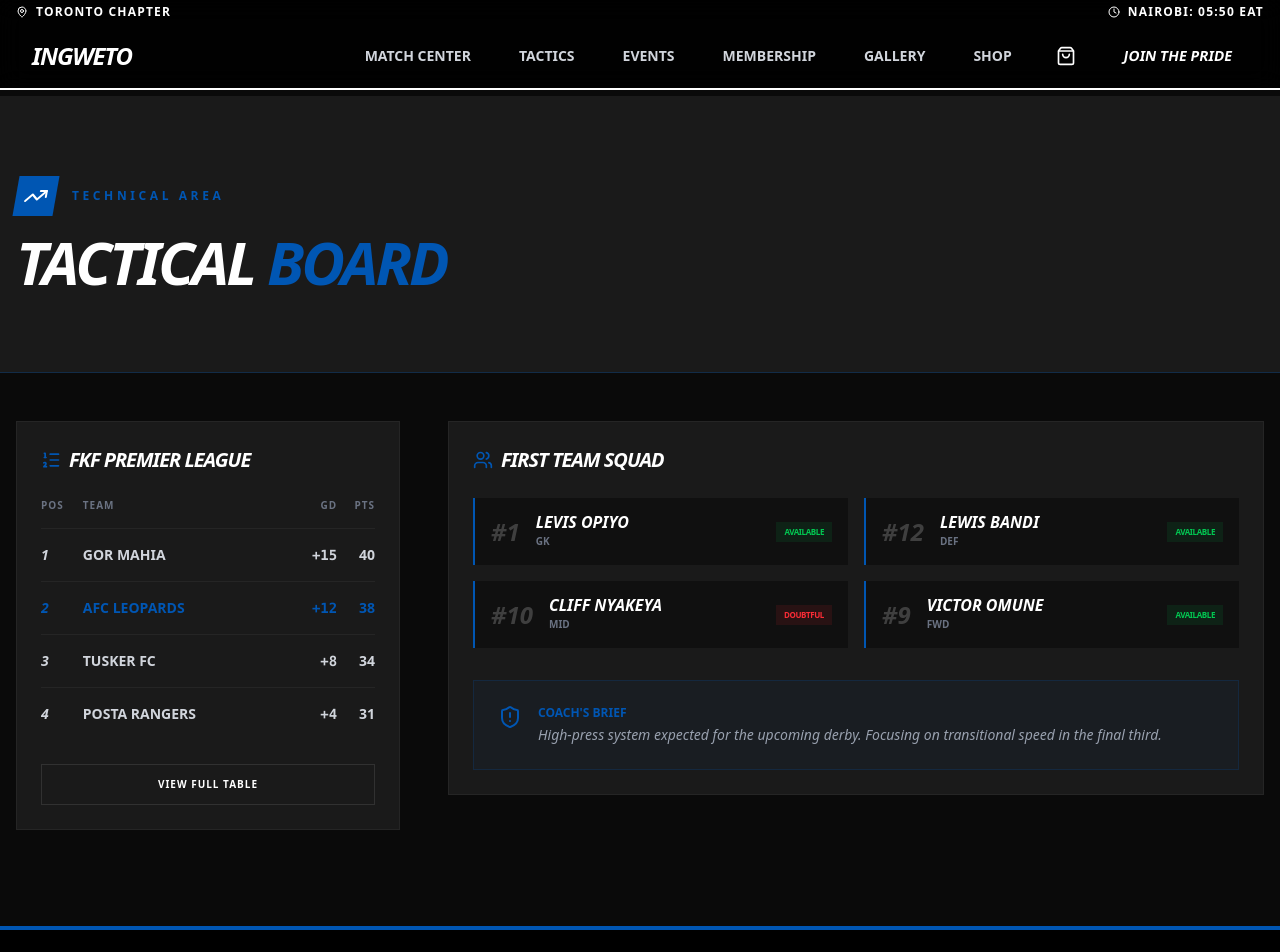
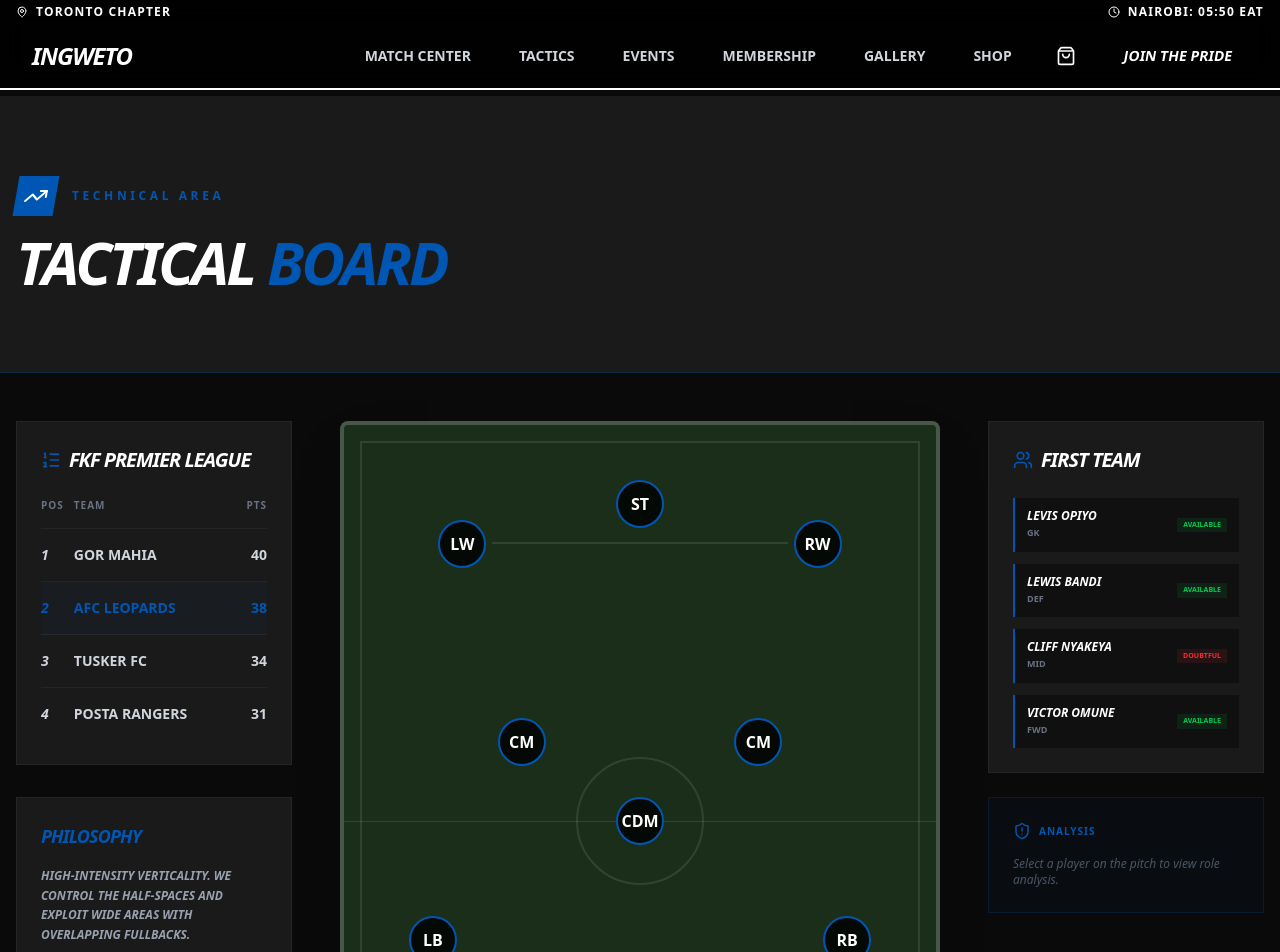
Before and after one commit to Dsikuku/afc-leopards-toronto, a Next.js app: page /tactics in a window 1280 px wide. Shown: the top 952 px of the page. Built offline with nearby package versions, Linux system fonts and the light colour scheme.

Commit message:
feat: implement interactive board and navbar cart counter

```diff
--- a/src/app/tactics/page.tsx
+++ b/src/app/tactics/page.tsx
@@ -1,5 +1,6 @@
 "use client";
-import { ListOrdered, Users, TrendingUp, ShieldAlert } from 'lucide-react';
+import { useState } from 'react';
+import { ListOrdered, Users, TrendingUp, ShieldAlert, Target, MousePointer2 } from 'lucide-react';
 
 const standings = [
   { pos: 1, team: "Gor Mahia", p: 18, gd: "+15", pts: 40 },
@@ -15,7 +16,23 @@ const squad = [
   { no: 9, name: "Victor Omune", pos: "FWD", status: "Available" },
 ];
 
+const formation433 = [
+  { pos: "GK", top: "85%", left: "50%", name: "The Wall" },
+  { pos: "RB", top: "65%", left: "85%", name: "Overlap" },
+  { pos: "CB", top: "70%", left: "65%", name: "The Rock" },
+  { pos: "CB", top: "70%", left: "35%", name: "General" },
+  { pos: "LB", top: "65%", left: "15%", name: "Speed" },
+  { pos: "CDM", top: "50%", left: "50%", name: "Engine" },
+  { pos: "CM", top: "40%", left: "30%", name: "Maestro" },
+  { pos: "CM", top: "40%", left: "70%", name: "Vision" },
+  { pos: "RW", top: "15%", left: "80%", name: "The Flash" },
+  { pos: "ST", top: "10%", left: "50%", name: "Apex" },
+  { pos: "LW", top: "15%", left: "20%", name: "Wizard" },
+];
+
 export default function TacticsPage() {
+  const [selectedPos, setSelectedPos] = useState<string | null>(null);
+
   return (
     <div className="bg-ingwe-dark min-h-screen pb-24 text-white">
       {/* --- HEADER --- */}
@@ -27,16 +44,16 @@ export default function TacticsPage() {
             </div>
             <span className="text-ingwe-blue font-black uppercase tracking-[0.3em] text-xs">Technical Area</span>
           </div>
-          <h1 className="text-6xl font-black italic tracking-tighter uppercase">
+          <h1 className="text-6xl font-black italic tracking-tighter uppercase leading-none">
             Tactical <span className="text-ingwe-blue">Board</span>
           </h1>
         </div>
       </div>
 
-      <div className="max-w-7xl mx-auto px-4 mt-12 grid grid-cols-1 lg:grid-cols-3 gap-12">
+      <div className="max-w-7xl mx-auto px-4 mt-12 grid grid-cols-1 lg:grid-cols-12 gap-12">
 
-        {/* --- LEAGUE STANDINGS --- */}
-        <div className="lg:col-span-1">
+        {/* --- LEFT: STANDINGS (3 Columns) --- */}
+        <div className="lg:col-span-3 space-y-8">
           <div className="bg-ingwe-concrete p-6 border border-white/5">
             <h3 className="text-xl font-black italic uppercase mb-6 flex items-center gap-2">
               <ListOrdered size={20} className="text-ingwe-blue" /> FKF Premier League
@@ -47,59 +64,99 @@ export default function TacticsPage() {
                   <tr>
                     <th className="pb-4">POS</th>
                     <th className="pb-4">TEAM</th>
-                    <th className="pb-4 text-right">GD</th>
                     <th className="pb-4 text-right">PTS</th>
                   </tr>
                 </thead>
                 <tbody className="divide-y divide-white/5">
                   {standings.map((team) => (
-                    <tr key={team.pos} className={team.team === "AFC Leopards" ? "text-ingwe-blue" : "text-gray-300"}>
+                    <tr key={team.pos} className={team.team === "AFC Leopards" ? "text-ingwe-blue bg-ingwe-blue/5" : "text-gray-300"}>
                       <td className="py-4 italic">{team.pos}</td>
                       <td className="py-4 uppercase">{team.team}</td>
-                      <td className="py-4 text-right font-mono">{team.gd}</td>
                       <td className="py-4 text-right font-black">{team.pts}</td>
                     </tr>
                   ))}
                 </tbody>
               </table>
             </div>
-            <button className="w-full mt-6 py-3 border border-white/10 text-[10px] font-black uppercase tracking-widest hover:bg-white hover:text-black transition-all">
-              View Full Table
-            </button>
+          </div>
+
+          <div className="bg-ingwe-concrete p-6 border border-white/5">
+             <h3 className="text-lg font-black italic uppercase mb-4 text-ingwe-blue">Philosophy</h3>
+             <p className="text-xs text-gray-400 leading-relaxed italic uppercase font-bold">
+               High-intensity verticality. We control the half-spaces and exploit wide areas with overlapping fullbacks.
+             </p>
           </div>
         </div>
 
-        {/* --- SQUAD DEPTH --- */}
-        <div className="lg:col-span-2">
+        {/* --- CENTER: THE PITCH (6 Columns) --- */}
+        <div className="lg:col-span-6">
+          <div className="relative aspect-[2/3] md:aspect-[3/4] bg-[#1a2e1a] border-[4px] border-white/20 rounded-lg overflow-hidden shadow-2xl">
+            {/* Pitch Markings */}
+            <div className="absolute inset-0 border-2 border-white/10 m-4" />
+            <div className="absolute top-0 left-1/2 -translate-x-1/2 w-1/2 h-[15%] border-b-2 border-white/10" />
+            <div className="absolute bottom-0 left-1/2 -translate-x-1/2 w-1/2 h-[15%] border-t-2 border-white/10" />
+            <div className="absolute top-1/2 left-0 w-full h-[1px] bg-white/10" />
+            <div className="absolute top-1/2 left-1/2 -translate-x-1/2 -translate-y-1/2 w-32 h-32 border-2 border-white/10 rounded-full" />
+
+            {/* Players */}
+            {formation433.map((player, index) => (
+                <div
+                    key={`${player.pos}-${index}`} // Fix: Combine position and index for a unique key
+                    className="absolute transform -translate-x-1/2 -translate-y-1/2 cursor-pointer group z-10"
+                    style={{ top: player.top, left: player.left }}
+                    onClick={() => setSelectedPos(player.pos)}
+                >
+                    <div className={`w-10 h-10 md:w-12 md:h-12 rounded-full flex items-center justify-center font-black border-2 transition-all duration-300 ${
+                    selectedPos === player.pos
+                        ? 'bg-ingwe-blue border-white scale-125 shadow-[0_0_20px_rgba(0,86,179,0.8)]'
+                        : 'bg-black/80 border-ingwe-blue group-hover:border-white'
+                    }`}>
+                    {player.pos}
+                    </div>
+                    <span className="absolute top-full mt-2 left-1/2 -translate-x-1/2 whitespace-nowrap text-[9px] font-black uppercase tracking-tighter bg-black/80 px-2 py-0.5 rounded opacity-0 group-hover:opacity-100 transition-opacity">
+                    {player.name}
+                    </span>
+                </div>
+                ))}
+          </div>
+        </div>
+
+        {/* --- RIGHT: SQUAD (3 Columns) --- */}
+        <div className="lg:col-span-3 space-y-6">
           <div className="bg-ingwe-concrete p-6 border border-white/5">
             <h3 className="text-xl font-black italic uppercase mb-6 flex items-center gap-2">
-              <Users size={20} className="text-ingwe-blue" /> First Team Squad
+              <Users size={20} className="text-ingwe-blue" /> First Team
             </h3>
-            <div className="grid grid-cols-1 md:grid-cols-2 gap-4">
+            <div className="space-y-3">
               {squad.map((player) => (
-                <div key={player.no} className="flex items-center justify-between p-4 bg-black/40 border-l-2 border-ingwe-blue group hover:bg-ingwe-blue/10 transition-all">
-                  <div className="flex items-center gap-4">
-                    <span className="text-2xl font-black italic text-white/20 group-hover:text-ingwe-blue transition-colors">#{player.no}</span>
-                    <div>
-                      <p className="font-black uppercase italic leading-none">{player.name}</p>
-                      <p className="text-[10px] text-gray-500 font-bold uppercase mt-1">{player.pos}</p>
-                    </div>
+                <div key={player.no} className="p-3 bg-black/40 border-l-2 border-ingwe-blue flex justify-between items-center">
+                  <div>
+                    <p className="text-xs font-black uppercase italic leading-none">{player.name}</p>
+                    <p className="text-[9px] text-gray-500 font-bold uppercase mt-1">{player.pos}</p>
                   </div>
-                  <div className={`text-[8px] font-black px-2 py-1 uppercase tracking-tighter ${player.status === 'Available' ? 'bg-green-500/10 text-green-500' : 'bg-red-500/10 text-red-500'}`}>
+                  <div className={`text-[7px] font-black px-1.5 py-0.5 uppercase ${player.status === 'Available' ? 'bg-green-500/10 text-green-500' : 'bg-red-500/10 text-red-500'}`}>
                     {player.status}
                   </div>
                 </div>
               ))}
             </div>
+          </div>
 
-            {/* Tactical Note */}
-            <div className="mt-8 p-6 bg-ingwe-blue/5 border border-ingwe-blue/20 flex gap-4">
-               <ShieldAlert className="text-ingwe-blue shrink-0" />
-               <div>
-                 <p className="text-xs font-black uppercase text-ingwe-blue mb-1">Coach's Brief</p>
-                 <p className="text-sm italic text-gray-400">High-press system expected for the upcoming derby. Focusing on transitional speed in the final third.</p>
+          <div className="p-6 bg-ingwe-blue/5 border border-ingwe-blue/20">
+             <div className="flex items-center gap-2 text-ingwe-blue mb-4">
+               <ShieldAlert size={18} />
+               <span className="text-[10px] font-black uppercase tracking-widest">Analysis</span>
+             </div>
+             {selectedPos ? (
+               <div className="animate-in fade-in slide-in-from-right-4">
+                 <p className="text-xs font-black uppercase text-white mb-2">{selectedPos} Role Detail</p>
+                 <p className="text-xs italic text-gray-400 leading-relaxed">
+                   Key in the transition phase. Expected to maintain a high line and dictate the tempo of the counter-press.
+                 </p>
                </div>
-            </div>
+             ) : (
+               <p className="text-xs italic text-gray-600">Select a player on the pitch to view role analysis.</p>
+             )}
           </div>
         </div>
 
--- a/src/components/CartDrawer.tsx
+++ b/src/components/CartDrawer.tsx
@@ -1,6 +1,7 @@
 "use client";
 import { X, Trash2, ShoppingCart, ArrowRight } from 'lucide-react';
 
+// 1. Define the Interface clearly
 interface CartItem {
   id: number;
   name: string;
@@ -8,23 +9,22 @@ interface CartItem {
   image: string;
 }
 
-export default function CartDrawer({
-  isOpen,
-  onClose,
-  items
-}: {
+interface CartDrawerProps {
   isOpen: boolean;
-  onClose: () => void;
-  items: CartItem[]
-}) {
+  onClose: () => void; // This tells TS: "This is a function that returns nothing"
+  items: CartItem[];
+}
+
+// 2. Apply the interface to the component
+export default function CartDrawer({ isOpen, onClose, items }: CartDrawerProps) {
   const total = items.reduce((sum, item) => sum + item.price, 0);
 
   return (
     <>
-      {/* Overlay */}
+      {/* Overlay - Click to close */}
       {isOpen && (
         <div
-          className="fixed inset-0 bg-black/60 backdrop-blur-sm z-[60] transition-opacity"
+          className="fixed inset-0 bg-black/60 backdrop-blur-sm z-[60] transition-opacity cursor-pointer"
           onClick={onClose}
         />
       )}
@@ -41,7 +41,11 @@ export default function CartDrawer({
               <ShoppingCart size={20} className="text-ingwe-blue" />
               <h2 className="text-xl font-black italic uppercase">Your Locker</h2>
             </div>
-            <button onClick={onClose} className="p-2 hover:bg-white/5 transition-colors">
+            <button
+              onClick={onClose}
+              className="p-2 hover:bg-white/5 transition-colors cursor-pointer"
+              aria-label="Close cart"
+            >
               <X size={24} />
             </button>
           </div>
@@ -55,7 +59,7 @@ export default function CartDrawer({
               </div>
             ) : (
               items.map((item, index) => (
-                <div key={index} className="flex gap-4 group">
+                <div key={`${item.id}-${index}`} className="flex gap-4 group animate-in fade-in slide-in-from-right-4">
                   <div className="w-20 h-20 bg-black overflow-hidden border border-white/5">
                     <img src={item.image} alt={item.name} className="w-full h-full object-cover" />
                   </div>
@@ -63,7 +67,7 @@ export default function CartDrawer({
                     <h4 className="font-black uppercase italic text-sm">{item.name}</h4>
                     <p className="text-ingwe-blue font-black mt-1">${item.price.toFixed(2)}</p>
                   </div>
-                  <button className="text-gray-500 hover:text-red-500 transition-colors">
+                  <button className="text-gray-500 hover:text-red-500 transition-colors cursor-pointer">
                     <Trash2 size={18} />
                   </button>
                 </div>
@@ -78,7 +82,7 @@ export default function CartDrawer({
                 <span className="text-gray-500 font-bold uppercase text-[10px] tracking-widest">Subtotal</span>
                 <span className="text-2xl font-black">${total.toFixed(2)}</span>
               </div>
-              <button className="w-full bg-ingwe-blue text-white py-4 font-black uppercase italic tracking-widest skew-x-[-10deg] hover:bg-white hover:text-black transition-all flex items-center justify-center gap-2">
+              <button className="w-full bg-ingwe-blue text-white py-4 font-black uppercase italic tracking-widest skew-x-[-10deg] hover:bg-white hover:text-black transition-all flex items-center justify-center gap-2 cursor-pointer">
                 Proceed to Checkout <ArrowRight size={18} />
               </button>
               <p className="text-[9px] text-center text-gray-500 uppercase font-bold tracking-tighter">
```
